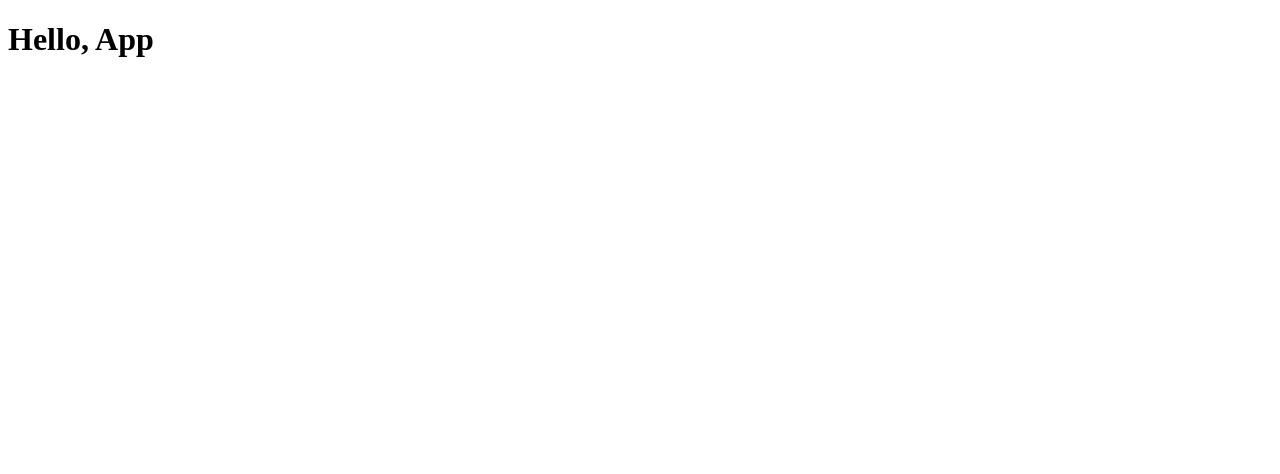
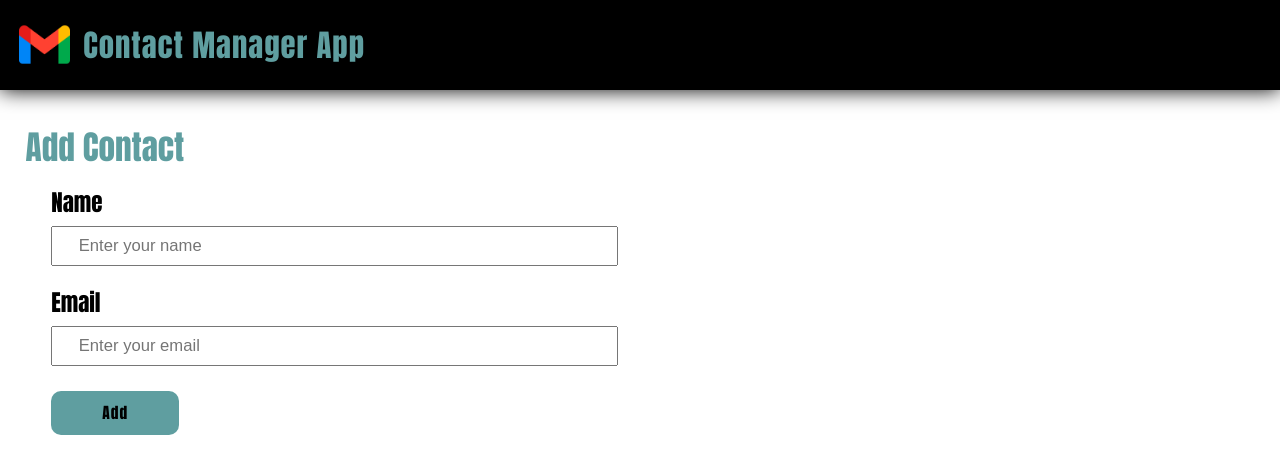
Before and after one commit to webcodeshubham/contactmanagerapp-reactjs-project3, a React (Create React App) app: page / in a window 1280 px wide. Shown: the top 474 px of the page. Built offline with nearby package versions, Linux system fonts and the light colour scheme.

Commit message:
header component

```diff
--- a/package.json
+++ b/package.json
@@ -3,9 +3,6 @@
   "version": "0.1.0",
   "private": true,
   "dependencies": {
-    "@emotion/react": "^11.10.5",
-    "@emotion/styled": "^11.10.5",
-    "@mui/material": "^5.11.2",
     "@testing-library/jest-dom": "^5.16.5",
     "@testing-library/react": "^13.4.0",
     "@testing-library/user-event": "^13.5.0",
--- /dev/null
+++ b/src/App.css
@@ -0,0 +1,13 @@
+/* Default Styling */
+
+* {
+    margin: 0;
+    padding: 0;
+  }
+
+  /* App Stylings */
+
+  .app {
+    /* background-color: black; */
+    /* color: white; */
+  }
--- a/src/App.jsx
+++ b/src/App.jsx
@@ -1,10 +1,20 @@
+// Default Export Module
 import React from "react";
+import './App.css'
+import Header from "./components/Header";
+import AddContact from "./components/AddContact";
+import ContactList from "./components/ContactList";
 
 const App = () => {
-  const name = "App";
+  // Use the parathesis () wrapper to wrap the JSX inside the Component, if returning from than one JSX Element.
   return (
     <>
-      <h1>Hello, {name}</h1>
+      <div className="app">
+        {/* Call the Component as Custom HTML Element with Self-Closing or Separate Closing Tag */}
+        <Header />
+        <AddContact />
+        {/* <ContactList /> */}
+      </div>
     </>
   );
 };
--- /dev/null
+++ b/src/assets/css/AddContact.css
@@ -0,0 +1,79 @@
+/* Default Styling */
+
+* {
+  margin: 0;
+  padding: 0;
+}
+
+/* AddContact Stylings */
+
+.contactForm {
+  padding: 0.2vw 2vw;
+}
+
+.contactForm__title {
+  font-size: 2.6vw;
+  font-family: Impact, Haettenschweiler, "Arial Narrow Bold", sans-serif;
+  color: cadetblue;
+}
+
+.contactForm__form {
+  padding: 1vw 2vw;
+}
+
+.contactForm__nameField {
+  width: 40vw;
+  margin-bottom: 1vw;
+}
+
+.contactForm__nameField label {
+  font-size: 1.8vw;
+  font-weight: 800;
+  font-family: Impact, Haettenschweiler, "Arial Narrow Bold", sans-serif;
+}
+
+.contactForm__nameField input {
+  width: 40vw;
+  padding: 0.6vw 2vw;
+  margin: 0.5vw 0;
+  font-size: 1.3vw;
+  outline: none;
+}
+
+.contactForm__emailField {
+  width: 40vw;
+}
+
+.contactForm__emailField label {
+  font-size: 1.8vw;
+  font-weight: 800;
+  font-family: Impact, Haettenschweiler, "Arial Narrow Bold", sans-serif;
+}
+
+.contactForm__emailField input {
+  width: 40vw;
+  padding: 0.6vw 2vw;
+  margin: 0.5vw 0;
+  font-size: 1.3vw;
+  outline: none;
+}
+
+.contactForm__button {
+  width: 10vw;
+  margin: 1.5vw 0;
+  padding: 0.8vw 2vw;
+  font-size: 1.2vw;
+  font-weight: 900;
+  border-radius: 10px;
+  cursor: pointer;
+  border: none;
+  font-family: Impact, Haettenschweiler, "Arial Narrow Bold", sans-serif;
+  letter-spacing: 1px;
+  background-color: cadetblue;
+  transition: all 0.5s ease-in-out;
+}
+
+.contactForm__button:hover {
+  background-color: black;
+  color: cadetblue;
+}
--- /dev/null
+++ b/src/assets/css/Header.css
@@ -0,0 +1,30 @@
+/* Default Styling */
+
+* {
+  margin: 0;
+  padding: 0;
+}
+
+/* Header Stylings */
+
+.header {
+  text-align: left;
+  font-size: 1.2vw;
+  font-family: Impact, Haettenschweiler, "Arial Narrow Bold", sans-serif;
+  letter-spacing: 1px;
+  color: cadetblue;
+  padding: 1.5vw;
+  /* border: 3px groove silver; */
+  background-color: black;
+  box-shadow: 0 0 20px black;
+  margin-bottom: 30px;
+  display: flex;
+  justify-content: flex-start;
+  align-items: center;
+}
+
+.header__brandLogo {
+  margin-right: 1vw;
+  object-fit: contain;
+  width: 4vw;
+}
--- a/src/components/AddContact.jsx
+++ b/src/components/AddContact.jsx
@@ -0,0 +1,42 @@
+// import the Structural Class Component from React Module
+import React, { Component } from "react";
+import "../assets/css/AddContact.css";
+
+class AddContact extends Component {
+  render() {
+    return (
+      <div className="contactForm">
+        <h2 className="contactForm__title">Add Contact</h2>
+        <div className="contactForm__form">
+          <form action="/" method="post">
+            <div className="contactForm__nameField">
+              <label htmlFor="name">Name</label>
+              <br />
+              <input
+                type="text"
+                placeholder="Enter your name"
+                name="name"
+                id="name"
+              />
+            </div>
+            <div className="contactForm__emailField">
+              <label htmlFor="email">Email</label>
+              <br />
+              <input
+                type="email"
+                placeholder="Enter your email"
+                name="email"
+                id="email"
+              />
+            </div>
+            <button className="contactForm__button">
+              Add
+            </button>
+          </form>
+        </div>
+      </div>
+    );
+  }
+}
+
+export default AddContact;
--- a/src/components/ContactCard.jsx
+++ b/src/components/ContactCard.jsx
@@ -0,0 +1,9 @@
+import React from 'react'
+
+const ContactCard = () => {
+  return (
+    <h1>ContactCard</h1>
+  )
+}
+
+export default ContactCard
--- a/src/components/ContactList.jsx
+++ b/src/components/ContactList.jsx
@@ -0,0 +1,14 @@
+import React from "react";
+import ContactCard from "./ContactCard";
+
+const ContactList = () => {
+  return (
+    <>
+      <div className="container">
+        <ContactCard />
+      </div>
+    </>
+  );
+};
+
+export default ContactList;
--- a/src/components/Header.jsx
+++ b/src/components/Header.jsx
@@ -0,0 +1,18 @@
+// Import * from React Module
+import * as React from "react";
+import "../assets/css/Header.css";
+import brandLogo from "../assets/img/brand-logo.png";
+
+const Header = () => {
+  return (
+    <>
+      {/* JSX vs. HTML => className & class */}
+      <header className="header">
+        <img className="header__brandLogo" src={brandLogo} alt="brand-logo" />
+        <h1>Contact Manager App</h1>
+      </header>
+    </>
+  );
+};
+
+export default Header;
```
Also changed, not shown: Notes.txt, src/assets/css/ContactList.css (added), src/assets/img/brand-logo.png (added), 1 other file (tests, documents, lock files or other folders).
